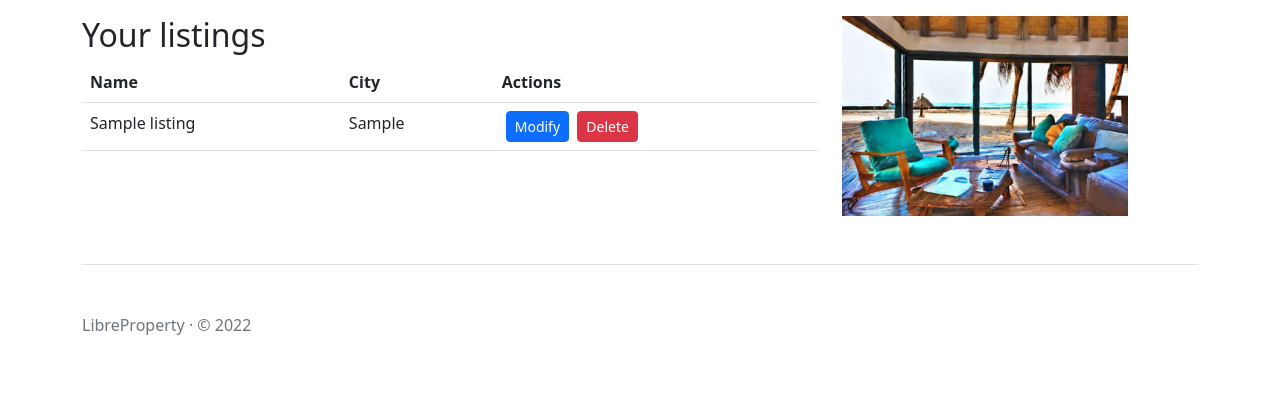
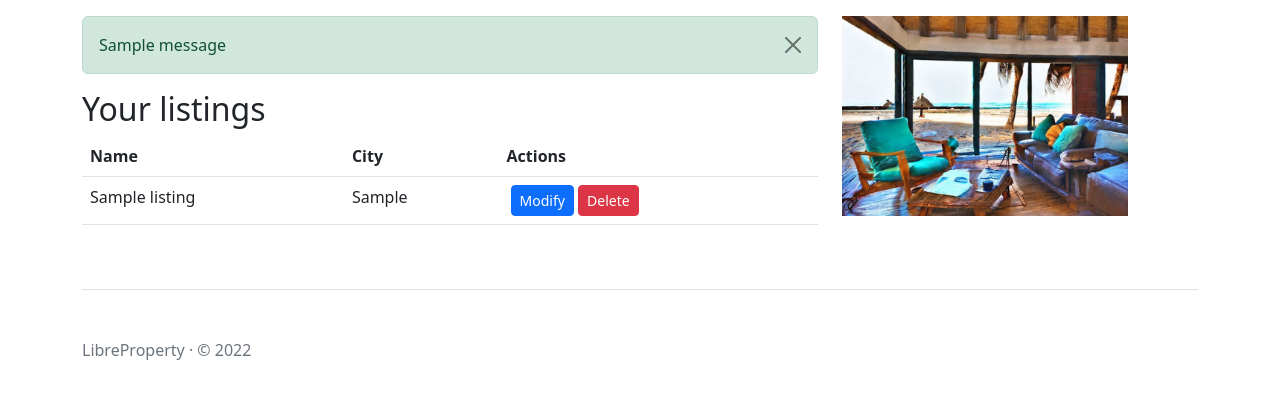
Before and after one commit to LibreProperty/LibreProperty, a Flask app: page /dashboard/ in a window 1280 px wide. Shown: the part 92-491 px from the top of the page. Run offline with Flask 3, Linux system fonts and the light colour scheme; a user stored in the database is signed in; tables that the repository leaves empty hold one stand-in row (values such as "Sample post"); one stand-in notice (Sample message) is shown.

Commit message:
add delete listing functionality

```diff
--- a/libreproperty/dashboard/forms.py
+++ b/libreproperty/dashboard/forms.py
@@ -90,3 +90,7 @@ class HiddenIntegerField(IntegerField):
 
 class ListingPhotoDeleteForm(FlaskForm):
     photo_id = HiddenIntegerField(validators=[DataRequired()])
+
+
+class ListingDeleteForm(FlaskForm):
+    id = HiddenIntegerField(validators=[DataRequired()])
--- a/libreproperty/dashboard/templates/dashboard/index.html
+++ b/libreproperty/dashboard/templates/dashboard/index.html
@@ -4,6 +4,12 @@
 <main>
     <div class="row">
         <div class="col-lg-8 col-12-sm">
+            {% for category, message in get_flashed_messages(with_categories=True) %}
+            <div class="alert alert-{{category}} alert-dismissible fade show" role="alert">
+                {{ message }}
+                <button type="button" class="btn-close" data-bs-dismiss="alert" aria-label="Close"></button>
+            </div>
+            {% endfor %}
             {% if listings|length == 0 %}
             <h1>Dashboard</h1>
             <p>You don't have any listings yet.</p>
@@ -25,7 +31,13 @@
                         <td>{{ listing.city }}</td>
                         <td>
                             <a class="ms-1 btn btn-primary btn-sm" href="{{ url_for('dashboard_bp.update_listing', listing_id=listing.id) }}">Modify</a>
-                            <a class="ms-1 btn btn-danger btn-sm">Delete</a>
+                            <form method="POST"
+                                  action="{{ url_for('dashboard_bp.delete_listing') }}"
+                                  style="display: inline;">
+                                <input type="hidden" name="id" value="{{ listing.id }}"/>
+                                <input type="hidden" name="csrf_token" value="{{ csrf_token() }}"/>
+                                <button type="submit" class="btn btn-danger btn-sm">Delete</button>
+                            </form>
                         </td>
                     </tr>
                     {% endfor %}
--- a/libreproperty/dashboard/views.py
+++ b/libreproperty/dashboard/views.py
@@ -2,7 +2,6 @@ import logging
 from random import choice
 from string import ascii_lowercase
 
-import boto3
 import botocore.exceptions
 from flask import Blueprint, current_app, render_template, url_for, redirect, abort, request, flash
 from flask_login import login_required, current_user
@@ -13,7 +12,9 @@ from libreproperty.s3 import get_s3_client
 from libreproperty import db
 
 from .forms import (
-    ListingForm, ListingPricingForm, ListingPropertyDetailsForm, ListingPhotoForm, ListingPhotoDeleteForm)
+    ListingForm, ListingPricingForm, ListingPropertyDetailsForm, ListingPhotoForm, ListingPhotoDeleteForm,
+    ListingDeleteForm
+)
 
 dashboard_bp = Blueprint('dashboard_bp', __name__, template_folder='templates')
 
@@ -21,7 +22,9 @@ dashboard_bp = Blueprint('dashboard_bp', __name__, template_folder='templates')
 @dashboard_bp.route("/")
 @login_required
 def index():
-    listings = db.session.execute(db.select(Listing).filter(Listing.user_id == current_user.id)).scalars().all()
+    listings = db.session.execute(
+        db.select(Listing).filter(Listing.user_id == current_user.id).filter(Listing.deleted.isnot(True))
+    ).scalars().all()
     return render_template("dashboard/index.html", listings=listings)
 
 
@@ -133,7 +136,6 @@ def delete_listing_photo(listing_id):
     if form.validate_on_submit():
         try:
             s3 = get_s3_client()
-            print(photo.location)
             s3.delete_object(Bucket=photo.bucket, Key=photo.object_key)
         except botocore.exceptions.ClientError as err:
             logging.error("S3 client error while deleting object: %s", err)
@@ -145,3 +147,18 @@ def delete_listing_photo(listing_id):
         flash(f'Property photo {photo.object_key} was deleted successfully', 'success')
         return redirect(url_for('dashboard_bp.update_listing_photos', listing_id=listing_id))
     return render_template("dashboard/update_listing_photos.html", form=form, listing=listing, title="Add a photo")
+
+
+@dashboard_bp.route("/delete-listing", methods=["POST"])
+@login_required
+def delete_listing():
+    form = ListingDeleteForm()
+    listing = get_secure_listing(form.id.data)
+    if form.validate_on_submit():
+        listing.deleted = True
+        db.session.commit()
+        flash(f'Listing {listing.id}: {listing.title} was deleted successfully', 'success')
+        return redirect(url_for('dashboard_bp.index'))
+    else:
+        flash(f'Listing {listing.id}:{listing.title} was deleted successfully', 'success')
+        return redirect(url_for('dashboard_bp.index'))
--- a/libreproperty/models.py
+++ b/libreproperty/models.py
@@ -51,6 +51,7 @@ class Listing(db.Model, BasicMixin):
     cleaning_fee = sa.Column(sa.Integer)
     security_deposit = sa.Column(sa.Integer)
     is_listed = sa.Column(sa.Boolean, default=False)
+    deleted = sa.Column(sa.Boolean, default=False)
 
 
 class Photo(db.Model, BasicMixin):
```
